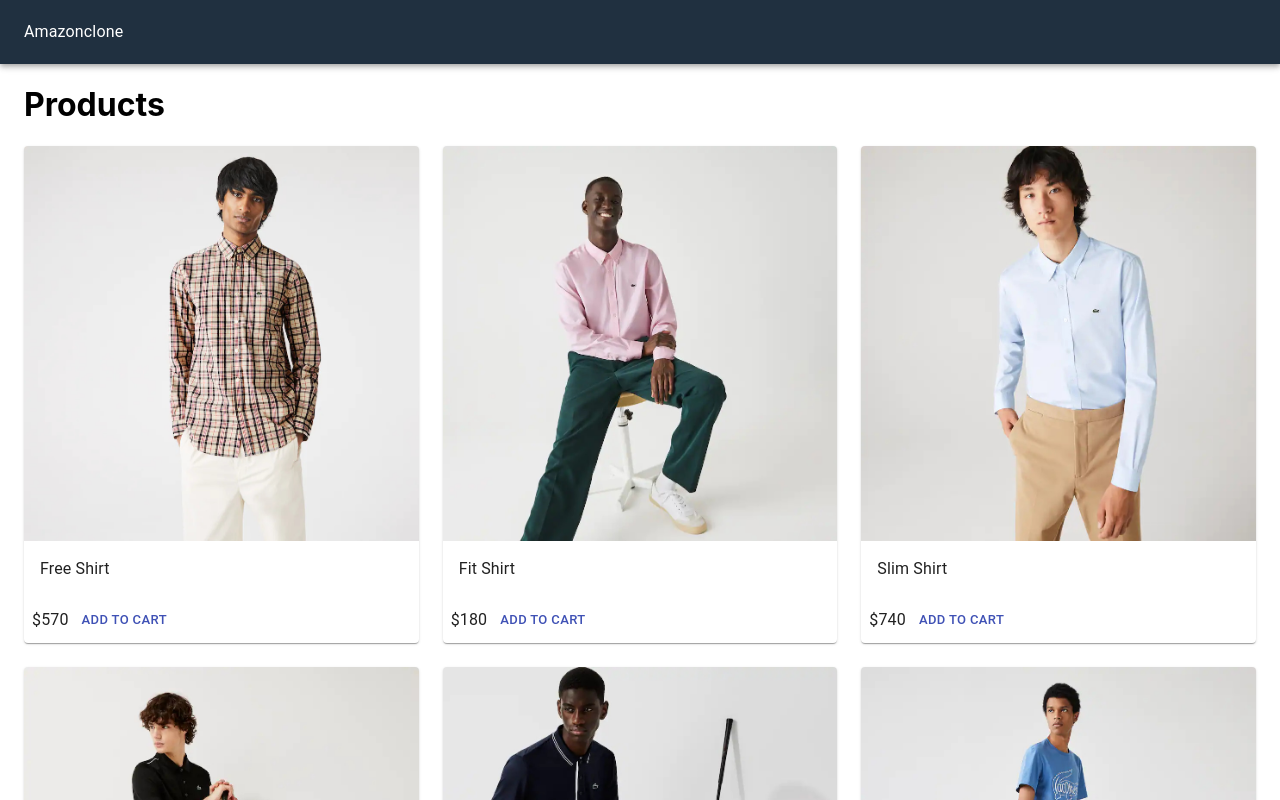
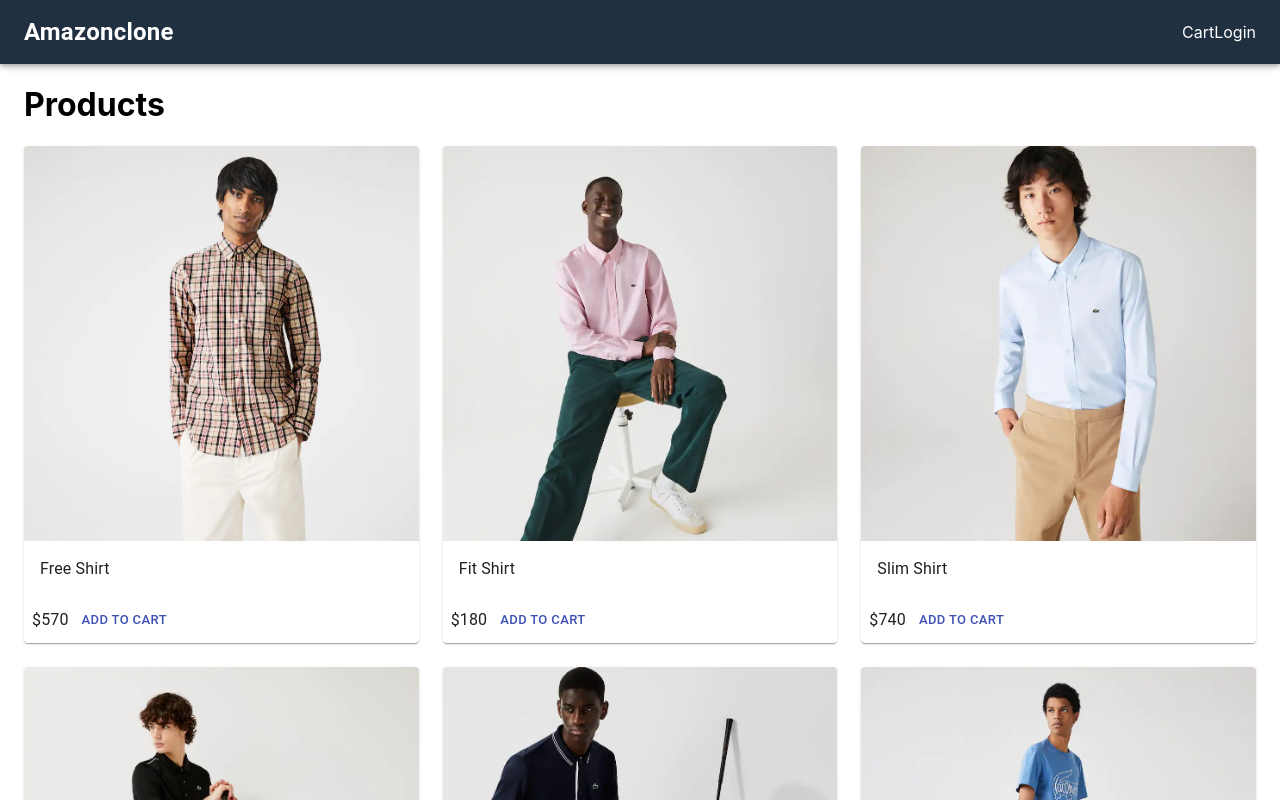
Before and after one commit to rakshithsgowda/amazon-clone-next-materialUI-paypal, a Next.js app: page / in a window 1280 px wide. Shown: the top 800 px of the page. Built offline with nearby package versions, Linux system fonts and the light colour scheme.

Commit message:
header toolbar links

```diff
--- a/components/Layout.js
+++ b/components/Layout.js
@@ -1,6 +1,7 @@
-import { AppBar, Container, Toolbar, Typography } from '@material-ui/core'
+import { AppBar, Container, Link, Toolbar, Typography } from '@material-ui/core'
 import Head from 'next/head'
 import useStyles from '../utils/styles'
+import NextLink from 'next/link'
 
 export default function Layout({ children }) {
   const classes = useStyles()
@@ -11,7 +12,20 @@
       </Head>
       <AppBar position='static' className={classes.navbar}>
         <Toolbar>
-          <Typography>Amazonclone</Typography>
+          <NextLink href='/' passHref>
+            <Link>
+              <Typography className={classes.brand}>Amazonclone</Typography>
+            </Link>
+          </NextLink>
+          <div className={classes.grow}></div>
+          <div>
+            <NextLink href='/cart' passHref>
+              <Link>Cart</Link>
+            </NextLink>
+            <NextLink href='/login' passHref>
+              <Link>Login</Link>
+            </NextLink>
+          </div>
         </Toolbar>
       </AppBar>
       <Container className={classes.main}>{children}</Container>
--- a/utils/styles.js
+++ b/utils/styles.js
@@ -9,6 +9,13 @@
       marginleft: 10,
     },
   },
+  brand: {
+    fontWeight: 'bold',
+    fontSize: '1.5rem',
+  },
+  grow: {
+    flexGrow: 1,
+  },
   main: {
     minHeight: '80vh',
   },
```
